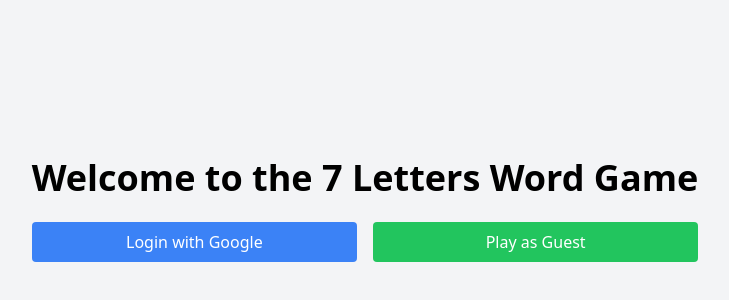
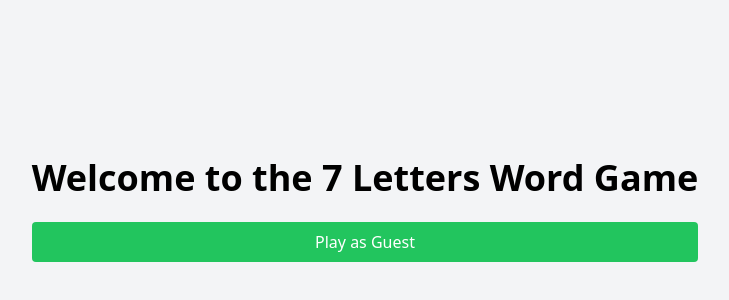
Before and after one commit to williampepple1/seven-letters, a React (Vite) app: page / in a window 1280 px wide. Shown: the part 190-490 px from the top of the page, without its empty margins (275-1004 px from the left). Built offline with nearby package versions, Linux system fonts and the light colour scheme.

Commit message:
Update HomePage.tsx

```diff
--- a/src/pages/HomePage.tsx
+++ b/src/pages/HomePage.tsx
@@ -8,9 +8,9 @@ const HomePage: React.FC = () => {
       <div className="text-center space-y-4">
         <h1 className="text-4xl font-bold mb-6">Welcome to the 7 Letters Word Game</h1>
         <div className="flex flex-col sm:flex-row items-center justify-center space-y-4 sm:space-y-0 sm:space-x-4">
-          <Link to="/login" className="bg-blue-500 text-white px-4 py-2 rounded w-full sm:w-auto sm:flex-1 text-center">
+          {/* <Link to="/login" className="bg-blue-500 text-white px-4 py-2 rounded w-full sm:w-auto sm:flex-1 text-center">
             Login with Google
-          </Link>
+          </Link> */}
           <Link to="/guest" className="bg-green-500 text-white px-4 py-2 rounded w-full sm:w-auto sm:flex-1 text-center">
             Play as Guest
           </Link>
```
